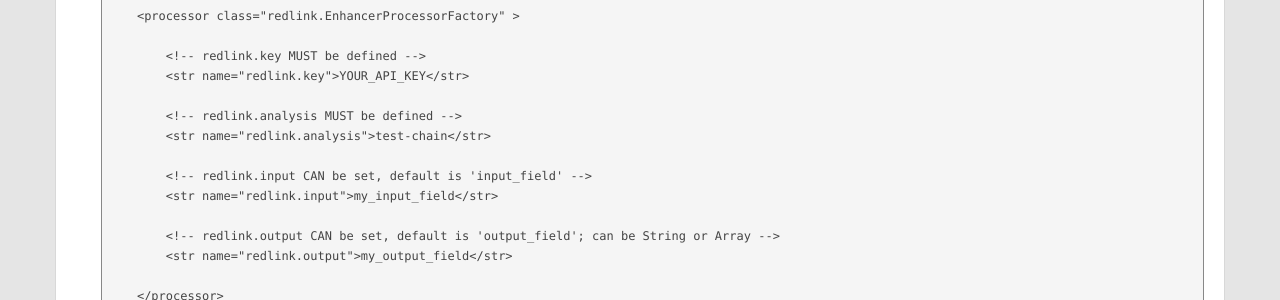
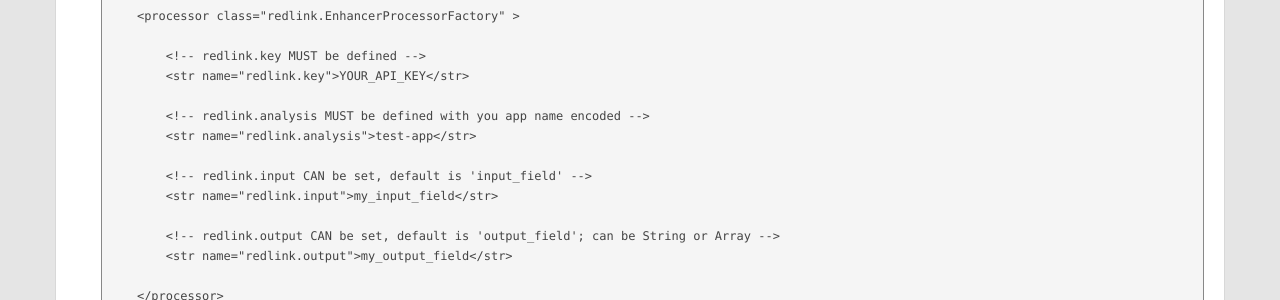
Before and after one commit to redlink-gmbh/redlink-gmbh.github.io, a Jekyll site: the page built from plugins/solr.html, in a window 1280 px wide and 900 px high, scrolled down 643 px. Shown: the part 291-591 px from the top of the window. Built offline with Jekyll 4.4.1, drawn with Linux system fonts in a browser that asks for light colours; comment, search, counter and statistics services are not loaded; some of the changed text lies outside the part shown.

Commit message:
trying to make clear the mess with chain/analysis/app

```diff
--- a/plugins/solr.html
+++ b/plugins/solr.html
@@ -111,8 +111,8 @@ title: Solr Plugin
         &lt;!-- redlink.key MUST be defined --&gt;
         &lt;str name="redlink.key"&gt;YOUR_API_KEY&lt;/str&gt;
 
-        &lt;!-- redlink.analysis MUST be defined --&gt;
-        &lt;str name="redlink.analysis"&gt;test-chain&lt;/str&gt;
+        &lt;!-- redlink.analysis MUST be defined with you app name encoded --&gt;
+        &lt;str name="redlink.analysis"&gt;test-app&lt;/str&gt;
 
         &lt;!-- redlink.input CAN be set, default is 'input_field' --&gt;
         &lt;str name="redlink.input"&gt;my_input_field&lt;/str&gt;
```
